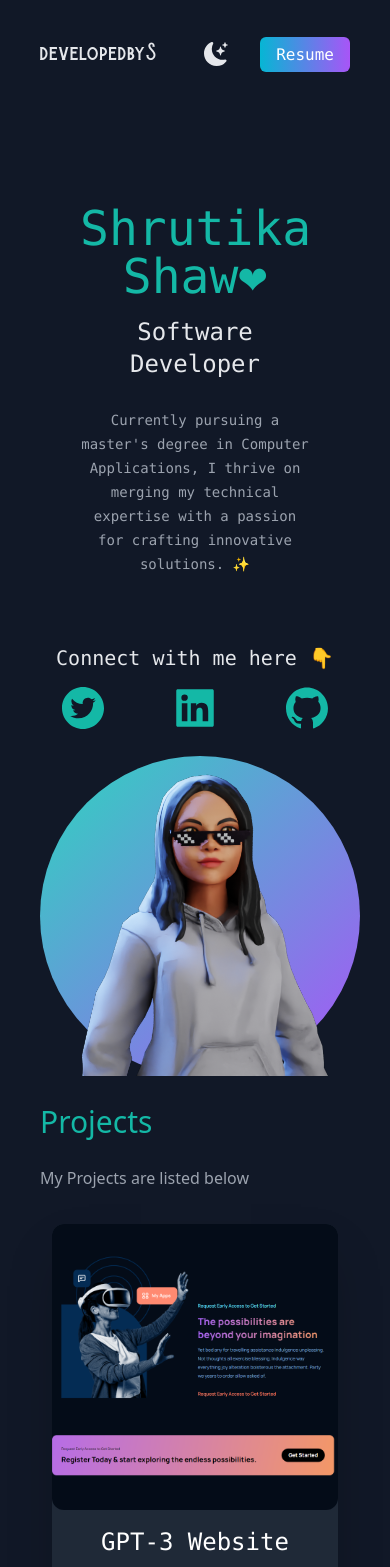
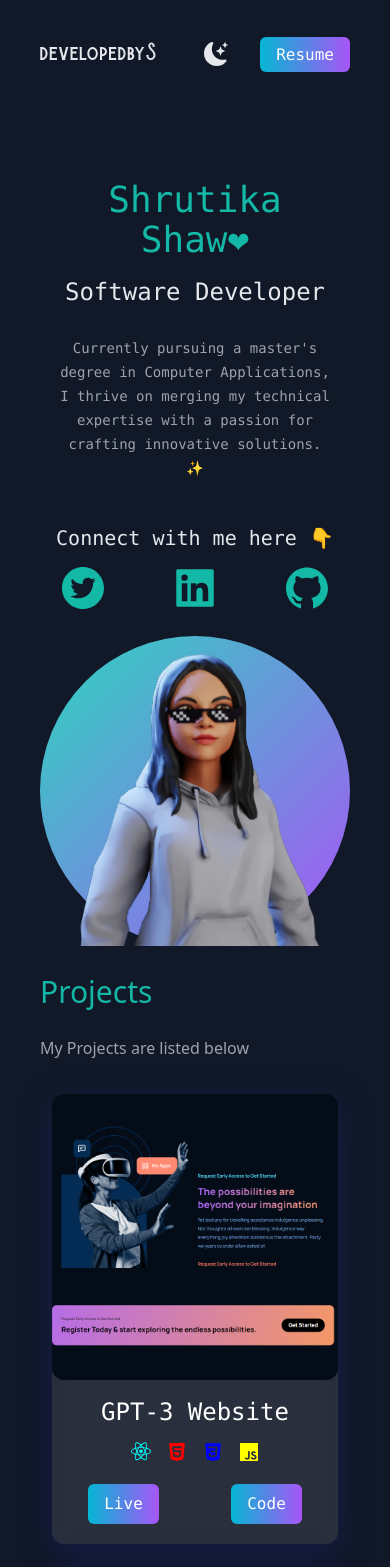
Before and after one commit to VenusTokyo/shrutikas-portfolio, a Next.js app: page / in a window 390 px wide. Shown: the top 1567 px of the page. Built offline with nearby package versions, Linux system fonts and the light colour scheme.

Commit message:
bug fixes

```diff
--- a/src/pages/index.js
+++ b/src/pages/index.js
@@ -30,14 +30,14 @@ export default function Home() {
             <h1 className='text-xl font-burtons dark:text-gray-200'>developedbyS</h1>
             <ul className='flex items-center'>
               <li><BsFillMoonStarsFill onClick={() => setDarkMode(!darkMode)} className='cursor-pointer text-2xl dark:text-gray-200' /></li>
-              <li><a href="https://drive.google.com/file/d/1eCJzhvpzf7Q9TD-TIpJDD7_K6td7_lGL/view" className=' bg-gradient-to-r from-cyan-500 to-purple-500 text-white px-4 py-2 rounded-md ml-8 font-mono'>Resume</a></li>
+              <li><a href="https://drive.google.com/file/d/1wCOdr7o23AhxuwynkIELW-W8M16xU32Z/view?usp=sharing" className=' bg-gradient-to-r from-cyan-500 to-purple-500 text-white px-4 py-2 rounded-md ml-8 font-mono'>Resume</a></li>
             </ul>
           </nav>
           <div className='md:flex md:items-center'>
             <div className=' md:w-1/2 sm:w-full'>
 
-              <div className='text-center p-10 '>
-                <h2 className=' text-5xl py-2 text-teal-500 md:text-4xl lg:text-5xl font-mono '>Shrutika Shaw&#10084;</h2>
+              <div className='text-center p-4 '>
+                <h2 className=' text-4xl py-2 text-teal-500 md:text-4xl lg:text-5xl font-mono '>Shrutika Shaw&#10084;</h2>
                 <h3 className=' text-2xl py-2 md:text-xl font-mono dark:text-gray-200'>Software Developer</h3>
                 <p className=' text-sm py-5 leading-6 text-gray-600 dark:text-gray-400 md:text-l font-mono'>Currently pursuing a master&apos;s degree in Computer Applications, I thrive on merging my technical expertise with a passion for crafting innovative solutions. &#10024; </p>
               </div>
@@ -54,8 +54,7 @@ export default function Home() {
                 </a>
               </div>
             </div>
-            <div className=' flex mt-5 mx-auto bg-gradient-to-br from-teal-400 to-purple-500 backdrop-blur-md rounded-full w-80 h-80  md:w-96 md:h-96'>
-
+            <div className=' flex mt-5 mx-auto bg-gradient-to-br from-teal-400 to-purple-500 backdrop-blur-md rounded-full w-75 h-75  md:w-96 md:h-96'>
               <Image src={avatar} />
             </div>
           </div>
@@ -66,9 +65,9 @@ export default function Home() {
             <p className='text-md py-5 leading-7 text-gray-600 dark:text-gray-400'>My Projects are listed below</p>
           </div>
           <div className="grid grid-cols-1 sm:grid-cols-2 md:grid-cols-3 ">
-            <div className="flex flex-col  items-center m-3 rounded-xl shadow-2xl bg-gray-800">
+            <div className="flex flex-col  items-center m-3 rounded-xl shadow-2xl card">
               <Image className='rounded-xl' src={web1} height={'300'} style={{ width: '100%', overflow: 'hidden' }} />
-              <h2 className=' mt-4 text-white font-mono text-2xl'>GPT-3 Website</h2>
+              <h2 className=' mt-4 text-gray-600 dark:text-white font-mono text-2xl text-center'>GPT-3 Website</h2>
               <h3 className='flex text-2xl mt-3 space-x-3' ><BiLogoReact color='cyan' /><BiLogoHtml5 color='red' /><BiLogoCss3 color='blue' /><BiLogoJavascript color='yellow' /> </h3>
               <div className="flex justify-around mt-5 mb-5 w-full">
                 <a href="https://gpt3-venustokyo.netlify.app/" className='bg-gradient-to-r from-cyan-500 to-purple-500 text-white px-4 py-2 rounded-md  font-mono'>Live</a>
@@ -77,7 +76,7 @@ export default function Home() {
             </div>
             <div className="flex flex-col  items-center m-3 rounded-xl shadow-2xl card">
               <Image className='rounded-xl' src={restaurant} height={'300'} style={{ width: '100%', overflow: 'hidden' }} />
-              <h2 className=' mt-4 text-white font-mono text-2xl'>Gericht Restaurant Website</h2>
+              <h2 className=' mt-4 text-gray-600 dark:text-white font-mono text-2xl text-center' >Gericht Restaurant Website</h2>
               <h3 className='flex text-2xl mt-3 space-x-3' ><BiLogoReact color='cyan' /><BiLogoHtml5 color='red' /><BiLogoCss3 color='blue' /><BiLogoJavascript color='yellow' /> </h3>
               <div className="flex justify-around mt-5 mb-5 w-full">
                 <a href="https://venustokyo-gericht-restaurant.vercel.app/" className='bg-gradient-to-r from-cyan-500 to-purple-500 text-white px-4 py-2 rounded-md  font-mono'>Live</a>
@@ -86,7 +85,7 @@ export default function Home() {
             </div>
             <div className="flex flex-col  items-center m-3 rounded-lg shadow-2xl card">
               <Image className='rounded-lg' src={web2} height={'300'} style={{ width: '100%', overflow: 'hidden' }} />
-              <h2 className=' mt-4 text-white font-mono text-2xl'>Times of India Clone</h2>
+              <h2 className=' mt-4 text-gray-600 dark:text-white font-mono text-2xl text-center'>Times of India Clone</h2>
               <h3 className='flex text-2xl mt-3 space-x-3' ><BiLogoReact color='cyan' /><BiLogoHtml5 color='red' /><BiLogoCss3 color='blue' /><BiLogoJavascript color='yellow' /> </h3>
               <div className="flex justify-around mt-5 mb-5 w-full">
                 <a href="https://times-of-india-venustokyo.netlify.app/" className='bg-gradient-to-r from-cyan-500 to-purple-500 text-white px-4 py-2 rounded-md  font-mono'>Live</a>
@@ -95,7 +94,7 @@ export default function Home() {
             </div>
             <div className="flex flex-col  items-center m-3 rounded-lg shadow-2xl card">
               <Image className='rounded-lg' src={web3} height={'300'} style={{ width: '100%', overflow: 'hidden' }} />
-              <h2 className=' mt-4 text-white font-mono text-2xl'>Weather WebApp</h2>
+              <h2 className=' mt-4 text-gray-600 dark:text-white font-mono text-2xl text-center'>Weather WebApp</h2>
               <h3 className='flex text-2xl mt-3 space-x-3' ><BiLogoHtml5 color='red' /><BiLogoCss3 color='blue' /><BiLogoJavascript color='yellow' /> </h3>
 
               <div className="flex justify-around mt-5 mb-5 w-full">
@@ -105,7 +104,7 @@ export default function Home() {
             </div>
             <div className="flex flex-col  items-center m-3 rounded-lg shadow-2xl card">
               <Image className='rounded-lg' src={web4} height={'300'} style={{ width: '100%', overflow: 'hidden' }} />
-              <h2 className=' mt-4 text-white font-mono text-2xl'>Meme Generator</h2>
+              <h2 className=' mt-4 text-gray-600 dark:text-white font-mono text-2xl text-center'>Meme Generator</h2>
               <h3 className='flex text-2xl mt-3 space-x-3' ><BiLogoHtml5 color='red' /><BiLogoCss3 color='blue' /><BiLogoJavascript color='yellow' /> </h3>
 
               <div className="flex justify-around mt-5 mb-5 w-full">
@@ -115,7 +114,7 @@ export default function Home() {
             </div>
             <div className="flex flex-col  items-center m-3 rounded-lg shadow-2xl card">
               <Image className='rounded-lg' src={web5} height={'300'} style={{ width: '100%', overflow: 'hidden' }} />
-              <h2 className=' mt-4 text-white font-mono text-2xl'>Todo WebApp</h2>
+              <h2 className=' mt-4 text-gray-600 dark:text-white font-mono text-2xl text-center'>Todo WebApp</h2>
               <h3 className='flex text-2xl mt-3 space-x-3' ><BiLogoHtml5 color='red' /><BiLogoCss3 color='blue' /><BiLogoJavascript color='yellow' /> </h3>
 
               <div className="flex justify-around mt-5 mb-5 w-full">
@@ -125,7 +124,7 @@ export default function Home() {
             </div>
             <div className="flex flex-col  items-center m-3 rounded-lg shadow-2xl card">
               <Image className='rounded-lg' src={web6} height={'300'} style={{ width: '100%', overflow: 'hidden' }} />
-              <h2 className=' mt-4 text-white font-mono text-2xl'>Dictionary</h2>
+              <h2 className=' mt-4 text-gray-600 dark:text-white font-mono text-2xl text-center'>Dictionary</h2>
               <h3 className='flex text-2xl mt-3 space-x-3' ><BiLogoHtml5 color='red' /><BiLogoCss3 color='blue' /><BiLogoJavascript color='yellow' /> </h3>
 
               <div className="flex justify-around mt-5 mb-5 w-full">
@@ -148,19 +147,19 @@ export default function Home() {
               <h3 className='text-3xl pt-7 py-1 text-teal-500 mb-6'>Contact Me</h3>
               <form action="https://formsubmit.co/shrutika.shaw2015@gmail.com" method="POST" className='rounded-xl glow p-2'>
                 <div className="flex input-box mt-2 ml-4">
-                  <BsPerson color='white' fontSize={30}/>
+                  <BsPerson fontSize={30} className='text-gray-600 dark:text-white'/>
                   <input type="text" placeholder='Name' name='Name' className='w-full input pl-3' />
                 </div>
                 <div className="flex input-box ml-4">
-                  <PiAtBold color='white' fontSize={30}/>
+                  <PiAtBold className='text-gray-600 dark:text-white' fontSize={30}/>
                   <input type="email" placeholder='Email Address' name='Email' className='w-full input pl-3'/>
                 </div>
                 <div className="flex input-box ml-4">
-                  <BiPhoneCall color='white' fontSize={30}/>
+                  <BiPhoneCall className='text-gray-600 dark:text-white' fontSize={30}/>
                   <input type="phone" placeholder='Phone Number' name='Phone' className='w-full input pl-3'/>
                 </div>
                 <div className="flex input-box ml-4">
-                  <RiMessage2Line color='white' fontSize={30}/>
+                  <RiMessage2Line className='text-gray-600 dark:text-white' fontSize={30}/>
                   <textarea type="text" placeholder='Message' rows={6} className='w-full input pl-3'/>
                 </div>
 
```
